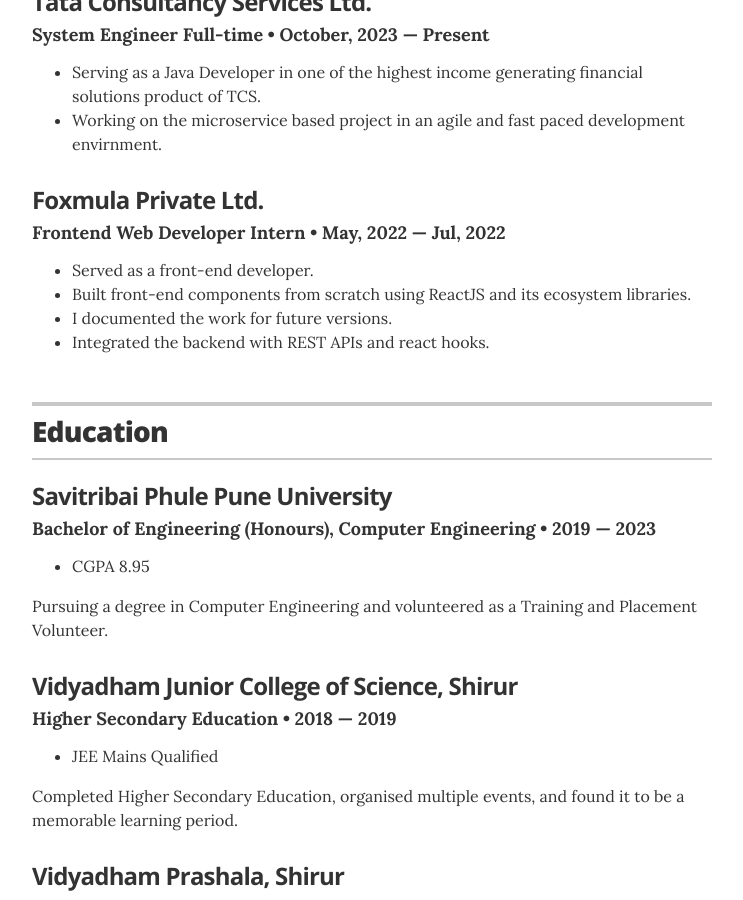
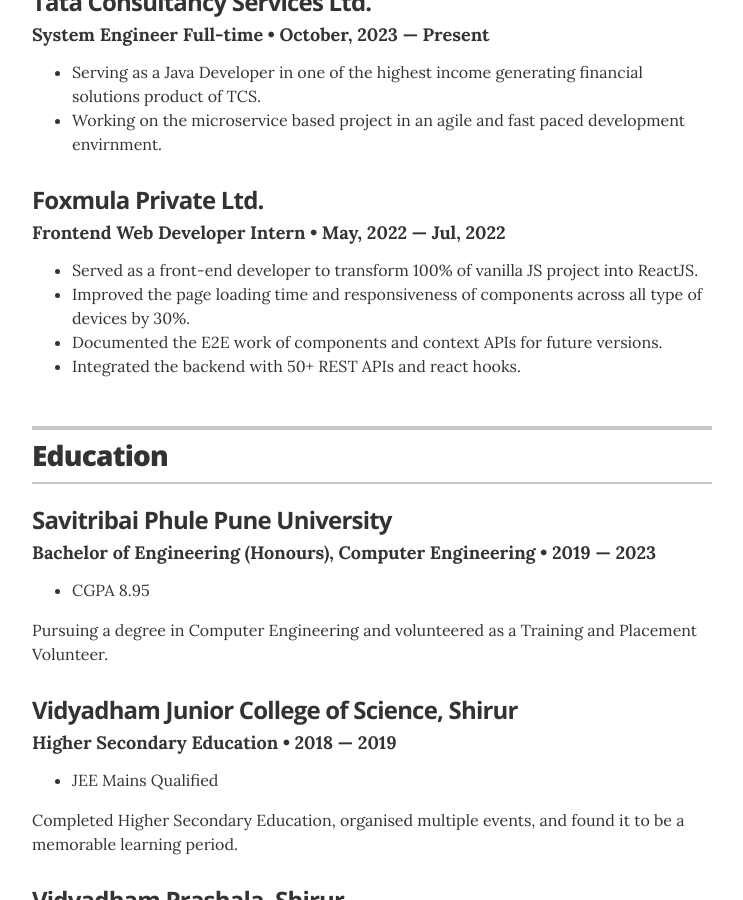
Before and after one commit to rdshinde/rdshinde.github.io, a Jekyll site: the page built from index.html, in a window 1280 px wide and 900 px high, scrolled down 649 px. Shown: the whole window, without its empty margins (268-1011 px from the left). Built offline with Jekyll 4.4.1, drawn with Linux system fonts in a browser that asks for light colours.

Commit message:
Update experience.yml

```diff
--- a/_data/experience.yml
+++ b/_data/experience.yml
@@ -9,7 +9,7 @@
 - company: Foxmula Private Ltd.
   position: Frontend Web Developer Intern
   duration: May, 2022 &mdash; Jul, 2022
-  summary: <ul><li>Served as a front-end developer.</li><li> Built front-end components from scratch using ReactJS and its ecosystem libraries.</li><li> I documented the work for future versions.</li><li> Integrated the backend with REST APIs and react hooks.</li><ul>
+  summary: <ul><li>Served as a front-end developer to transform 100% of vanilla JS project into ReactJS.</li><li> Improved the page loading time and responsiveness of components across all type of devices by 30%.</li><li> Documented the E2E work of components and context APIs for future versions.</li><li> Integrated the backend with 50+ REST APIs and react hooks.</li><ul>
 
 # Director of Digital Stratgy
 # - company: United Nations Human Rights Council
```
